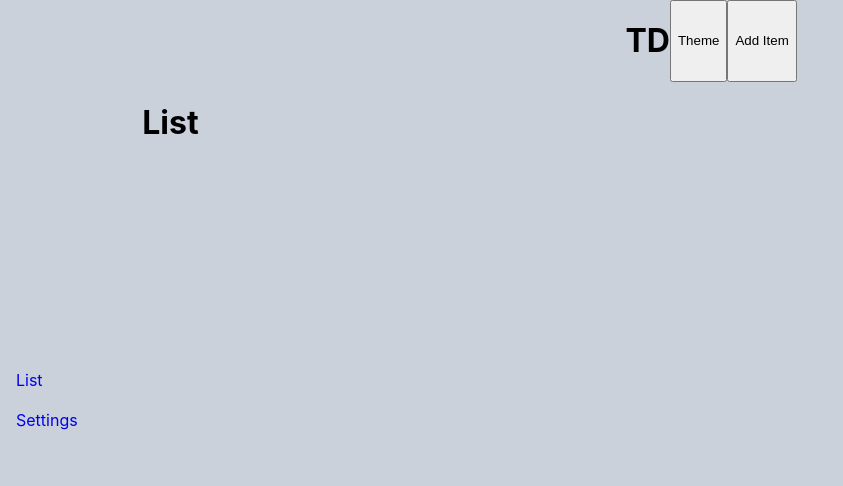
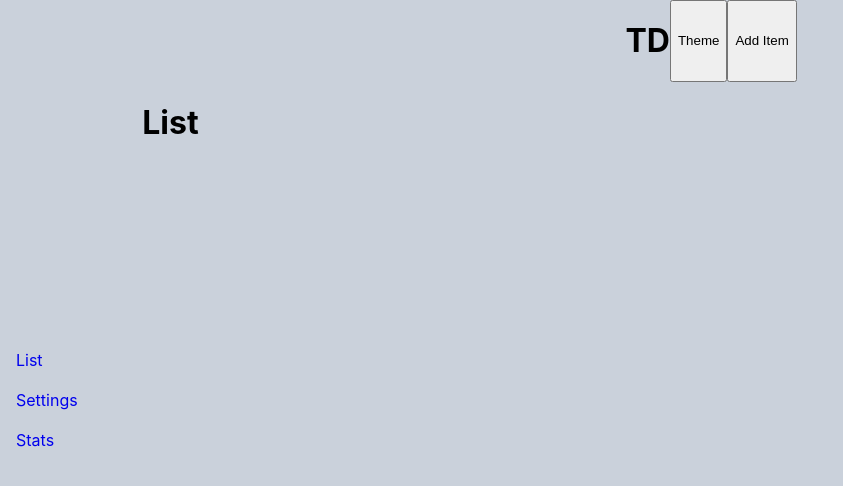
Before and after one commit to An1mus/merntodo, a React (Create React App) app: page / in a window 1280 px wide. Shown: the top 486 px of the page, without its empty margins (0-843 px from the left). Built offline with nearby package versions, Linux system fonts and the light colour scheme.

Commit message:
Stats added

```diff
--- a/src/App.tsx
+++ b/src/App.tsx
@@ -2,7 +2,7 @@ import React, {useState} from 'react';
 import './App.scss';
 import {Header, Menu} from "./components/common";
 import {HashRouter, Route, Routes} from "react-router-dom";
-import {ToDoList, Settings} from "./routes";
+import {ToDoList, Settings, Stats} from "./routes";
 import {AddItemPopup} from "./components";
 import {observer} from "mobx-react-lite";
 import {useAppStore} from "./mobx/app";
@@ -21,6 +21,7 @@ const App = observer(() => {
                         <Routes>
                             <Route path={'/'} element={<ToDoList />}/>
                             <Route path={'/settings'} element={<Settings />} />
+                            <Route path={'/stats'} element={<Stats />} />
                         </Routes>
                     </div>
                 </div>
--- a/src/components/common/Menu/index.tsx
+++ b/src/components/common/Menu/index.tsx
@@ -9,6 +9,10 @@ const MenuItems = [
     {
         name: 'Settings',
         path: '/settings'
+    },
+    {
+        name: 'Stats',
+        path: '/stats'
     }
 ];
 
--- /dev/null
+++ b/src/routes/Stats/index.tsx
@@ -0,0 +1,12 @@
+import React from 'react';
+
+interface Props {
+}
+
+const Stats: React.FC<Props> = () => {
+    return <>
+        <h1>Stats</h1>
+    </>;
+}
+
+export default Stats;
--- a/src/routes/index.tsx
+++ b/src/routes/index.tsx
@@ -1,7 +1,10 @@
 import ToDoList from "./ToDoList";
 import Settings from "./Settings";
+import Stats from "./Stats";
+
 
 export {
     ToDoList,
-    Settings
+    Settings,
+    Stats
 }
```
